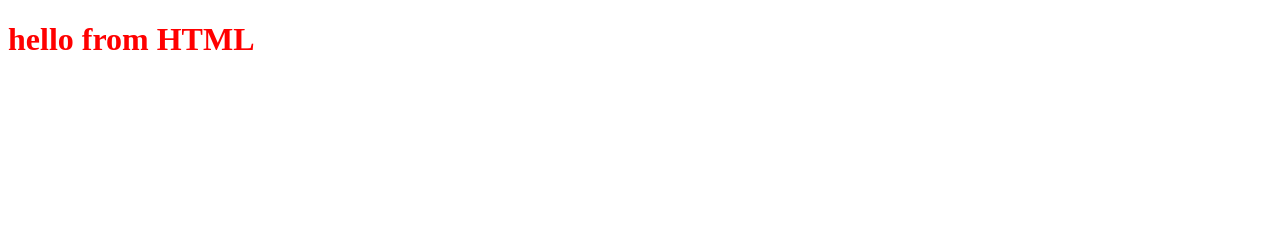
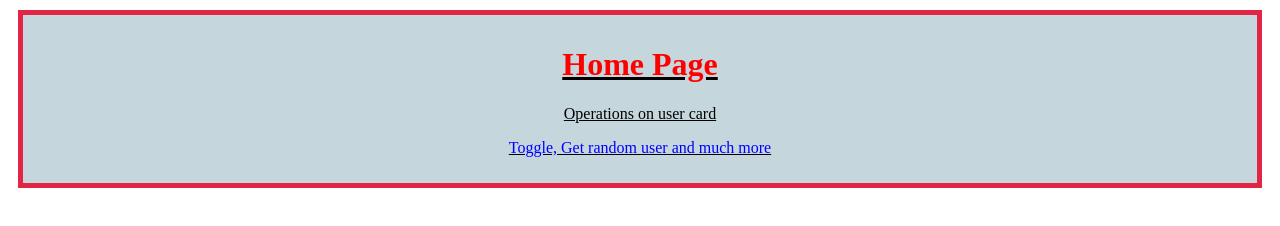
Before and after one commit to novicecode050/autosuggest, a website: page frontend/index.html in a window 1280 px wide. Drawn offline with Linux system fonts and the light colour scheme.

Commit message:
Making the home card of the website

```diff
--- a/frontend/index.css
+++ b/frontend/index.css
@@ -1,3 +1,20 @@
 h1{
     color: red;
 }
+#home-intro{
+    text-align: center;
+    text-decoration: underline;
+    /* border: 4px;
+    border-style:dashed;
+    border-color:pink; */
+    border: 5px solid rgb(226, 37, 68);
+    background-color: rgb(197, 214, 220);
+    padding: 10px;
+    margin: 10px;
+}
+#p2{
+    color:blue;
+}
+#home-intro:hover{
+    background-color: rgb(149, 199, 149);
+}
--- a/frontend/index.html
+++ b/frontend/index.html
@@ -3,11 +3,14 @@
 <head>
     <meta charset="UTF-8">
     <meta name="viewport" content="width=device-width, initial-scale=1.0">
-    <title>Document</title>
+    <title>AutoSuggest Service</title>
     <link rel="stylesheet" href="index.css">
 </head>
 <body>
-    <h1>hello from HTML</h1>
+    <div id="home-intro"><h1>Home Page</h1>
+    <p id="p1">Operations on user card</p>
+    <p id="p2">Toggle, Get random user and much more</p>
+    </div>
     <script src="index.js"></script>
 </body>
 </html>
```
